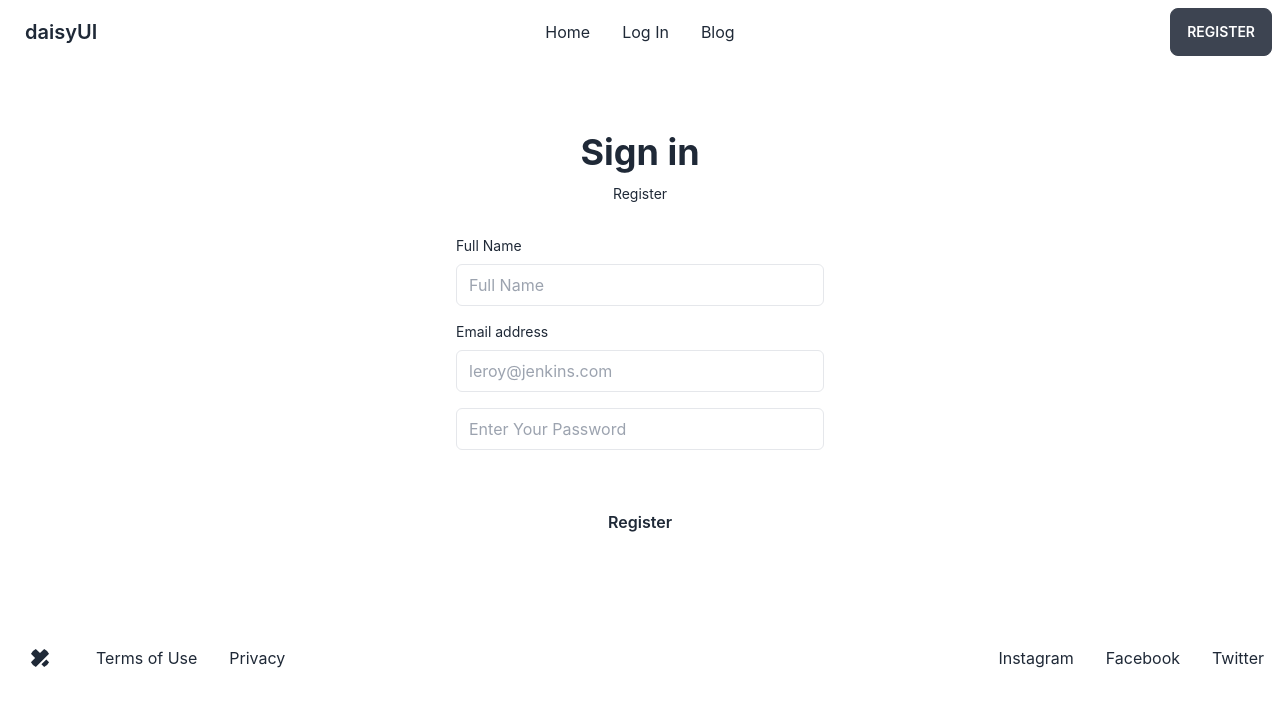
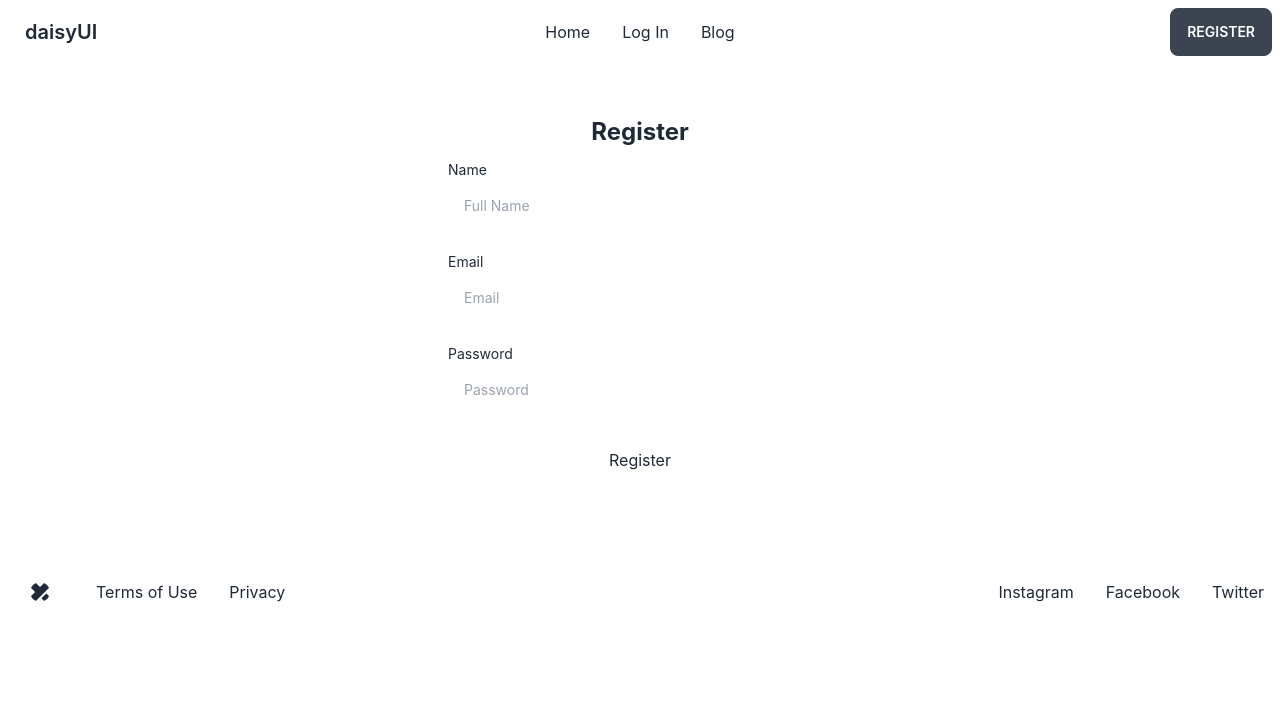
Before and after one commit to AnisurRahman06046/DR.MORIS-CLIENT-SIDE, a React (Create React App) app: page /register in a window 1280 px wide. Shown: the top 706 px of the page. Built offline with nearby package versions, Linux system fonts and the light colour scheme.

Commit message:
firebase configuration is done

```diff
--- a/package.json
+++ b/package.json
@@ -7,6 +7,7 @@
     "@testing-library/react": "^13.4.0",
     "@testing-library/user-event": "^13.5.0",
     "daisyui": "^2.38.1",
+    "firebase": "^9.13.0",
     "react": "^18.2.0",
     "react-dom": "^18.2.0",
     "react-photo-view": "^1.2.2",
--- a/src/components/Pages/LogIn/LogIn.js
+++ b/src/components/Pages/LogIn/LogIn.js
@@ -2,23 +2,35 @@ import React from "react";
 import { Link } from "react-router-dom";
 
 const LogIn = () => {
+  const handleLogIn = (event) => {
+    event.preventDefault();
+    const form = event.target;
+    // const name = form.name.value;
+    const email = form.email.value;
+    const password = form.password.value;
+    const user = {
+      email: email,
+      password: password,
+    };
+    console.log(user);
+  };
   return (
     <div className="w-full max-w-md p-8 space-y-3 container mx-auto my-5 rounded-xl dark:bg-gray-900 dark:text-gray-100">
       <h1 className="text-2xl font-bold text-center">Login</h1>
       <form
+        onSubmit={handleLogIn}
         novalidate=""
         action=""
         className="space-y-6 ng-untouched ng-pristine ng-valid"
       >
         <div className="space-y-1 text-sm">
-          <label for="username" className="block dark:text-gray-400">
-            Username
+          <label for="email" className="block dark:text-gray-400">
+            Email
           </label>
           <input
-            type="text"
-            name="username"
-            id="username"
-            placeholder="Username"
+            type="email"
+            name="email"
+            placeholder="Email"
             className="w-full px-4 py-3 rounded-md dark:border-gray-700 dark:bg-gray-900 dark:text-gray-100 focus:dark:border-violet-400"
           />
         </div>
@@ -40,7 +52,7 @@ const LogIn = () => {
           </div> */}
         </div>
         <button className="block w-full p-3 text-center rounded-sm dark:text-gray-900 dark:bg-violet-400">
-          Sign in
+          Log In
         </button>
       </form>
       <div className="flex items-center pt-4 space-x-1">
@@ -81,7 +93,9 @@ const LogIn = () => {
       </div>
       <p className="text-xs text-center sm:px-6 dark:text-gray-400">
         Don't have an account?
-        <Link className="underline dark:text-gray-100">Sign up</Link>
+        <Link to="/register" className="underline dark:text-gray-100">
+          Sign up
+        </Link>
       </p>
     </div>
   );
--- a/src/components/Pages/Register/Register/Register.js
+++ b/src/components/Pages/Register/Register/Register.js
@@ -2,62 +2,71 @@ import React from "react";
 import { Link } from "react-router-dom";
 
 const Register = () => {
+  const handleRegister = (event) => {
+    console.log("clicked");
+    event.preventDefault();
+    const form = event.target;
+    const name = form.name.value;
+    const email = form.email.value;
+    const password = form.password.value;
+    const user = {
+      name: name,
+      email: email,
+      password: password,
+    };
+    console.log(user);
+  };
   return (
-    <div className="container mx-auto my-4  flex flex-col max-w-md p-6 rounded-md sm:p-10 dark:bg-gray-900 dark:text-gray-100">
-      <div className="mb-8 text-center">
-        <h1 className="my-3 text-4xl font-bold">Sign in</h1>
-        <p className="text-sm dark:text-gray-400">Register</p>
-      </div>
+    <div className="w-full max-w-md p-8 space-y-3 container mx-auto my-5 rounded-xl dark:bg-gray-900 dark:text-gray-100">
+      <h1 className="text-2xl font-bold text-center">Register</h1>
       <form
+        onSubmit={handleRegister}
         novalidate=""
         action=""
-        className="space-y-12 ng-untouched ng-pristine ng-valid"
+        className="space-y-6 ng-untouched ng-pristine ng-valid"
       >
-        <div className="space-y-4">
-          <div>
-            <label for="fullname" className="block mb-2 text-sm">
-              Full Name
+        <div className="space-y-1 text-sm">
+          <label for="name" className="block dark:text-gray-400">
+            Name
           </label>
           <input
             type="text"
-              name="fullname"
-              id="fullname"
+            name="name"
             placeholder="Full Name"
-              className="w-full px-3 py-2 border rounded-md dark:border-gray-700 dark:bg-gray-900 dark:text-gray-100"
+            className="w-full px-4 py-3 rounded-md dark:border-gray-700 dark:bg-gray-900 dark:text-gray-100 focus:dark:border-violet-400"
           />
         </div>
-          <div>
-            <label for="email" className="block mb-2 text-sm">
-              Email address
+        <div className="space-y-1 text-sm">
+          <label for="email" className="block dark:text-gray-400">
+            Email
           </label>
           <input
             type="email"
             name="email"
-              id="email"
-              placeholder="leroy@jenkins.com"
-              className="w-full px-3 py-2 border rounded-md dark:border-gray-700 dark:bg-gray-900 dark:text-gray-100"
+            placeholder="Email"
+            className="w-full px-4 py-3 rounded-md dark:border-gray-700 dark:bg-gray-900 dark:text-gray-100 focus:dark:border-violet-400"
           />
         </div>
-          <div>
+        <div className="space-y-1 text-sm">
+          <label for="password" className="block dark:text-gray-400">
+            Password
+          </label>
           <input
             type="password"
             name="password"
             id="password"
-              placeholder="Enter Your Password"
-              className="w-full px-3 py-2 border rounded-md dark:border-gray-700 dark:bg-gray-900 dark:text-gray-100"
+            placeholder="Password"
+            className="w-full px-4 py-3 rounded-md dark:border-gray-700 dark:bg-gray-900 dark:text-gray-100 focus:dark:border-violet-400"
           />
+          {/* <div className="flex justify-end text-xs dark:text-gray-400">
+          <a rel="noopener noreferrer" href="#">
+            Forgot Password?
+          </a>
+        </div> */}
         </div>
-        </div>
-        <div className="space-y-2">
-          <div>
-            <button
-              type="button"
-              className="w-full px-8 py-3 font-semibold rounded-md dark:bg-violet-400 dark:text-gray-900"
-            >
+        <button className="block w-full p-3 text-center rounded-sm dark:text-gray-900 dark:bg-violet-400">
           Register
         </button>
-          </div>
-        </div>
       </form>
     </div>
   );
--- /dev/null
+++ b/src/firebase/firebase.config.js
@@ -0,0 +1,18 @@
+// Import the functions you need from the SDKs you need
+import { initializeApp } from "firebase/app";
+// TODO: Add SDKs for Firebase products that you want to use
+// https://firebase.google.com/docs/web/setup#available-libraries
+
+// Your web app's Firebase configuration
+const firebaseConfig = {
+  apiKey: "AIzaSyAmOjURxu8P2yqfudA1JhmgGTz8Py62tFA",
+  authDomain: "service-review-client-ceb59.firebaseapp.com",
+  projectId: "service-review-client-ceb59",
+  storageBucket: "service-review-client-ceb59.appspot.com",
+  messagingSenderId: "140538339985",
+  appId: "1:140538339985:web:b3f94ede4f5e7494f7d530",
+};
+
+// Initialize Firebase
+const app = initializeApp(firebaseConfig);
+export default app;
```
Also changed, not shown: 1 other file (tests, documents, lock files or other folders). Lines whose indentation alone changed are shown as unchanged.
